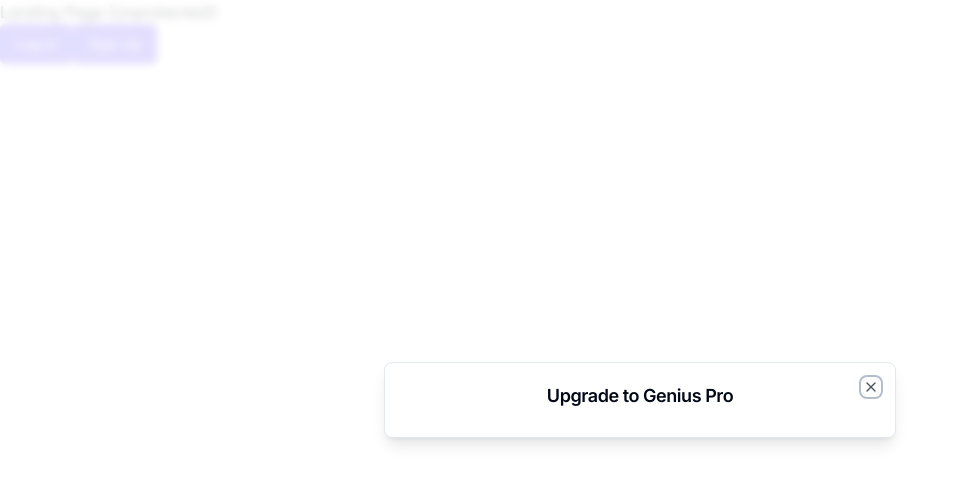
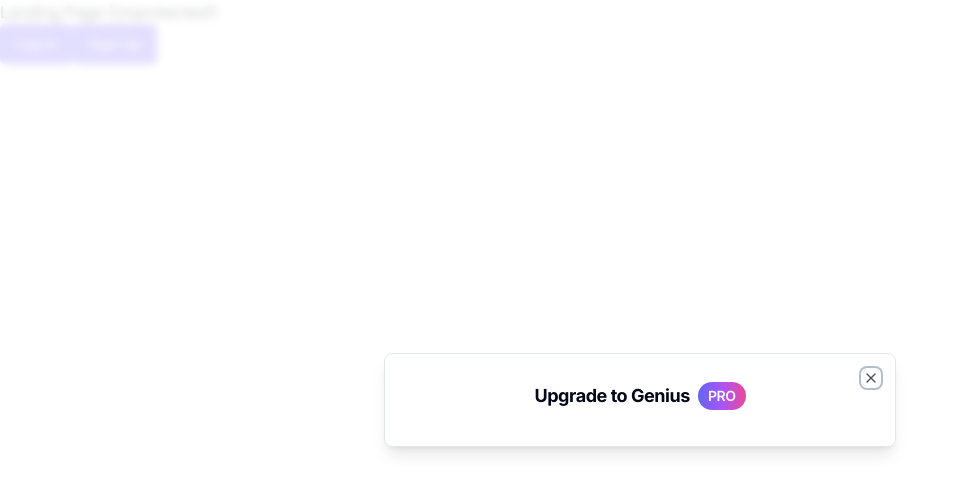
Before and after one commit to Topstar1995/AI-Saas, a Next.js app: page / in a window 1280 px wide. Shown: the top 492 px of the page, without its empty margins (0-959 px from the left). Built offline with nearby package versions, Linux system fonts and the light colour scheme.

Commit message:
added new varient to badge

```diff
--- a/components/pro-modal.tsx
+++ b/components/pro-modal.tsx
@@ -8,6 +8,8 @@ import {
   DialogHeader,
   DialogTitle
 } from "@/components/ui/dialog";
+import { Badge } from "@/components/ui/badge";
+
 import { useProModal } from "@/hooks/use-pro-modal";
 
 export default function PorModal() {
@@ -18,7 +20,12 @@ export default function PorModal() {
       <DialogContent>
         <DialogHeader>
           <DialogTitle className="flex justify-center items-center flex-col gap-y-4 pb-2">
-            Upgrade to Genius Pro
+            <div className="flex items-center gap-x-2 font-bold py-1">
+              Upgrade to Genius
+              <Badge variant="premium" className="uppercase text-sm py-1">
+                pro
+              </Badge>
+            </div>
           </DialogTitle>
         </DialogHeader>
       </DialogContent>
--- a/components/ui/badge.tsx
+++ b/components/ui/badge.tsx
@@ -1,7 +1,7 @@
-import * as React from "react"
-import { cva, type VariantProps } from "class-variance-authority"
+import * as React from "react";
+import { cva, type VariantProps } from "class-variance-authority";
 
-import { cn } from "@/lib/utils"
+import { cn } from "@/lib/utils";
 
 const badgeVariants = cva(
   "inline-flex items-center rounded-full border px-2.5 py-0.5 text-xs font-semibold transition-colors focus:outline-none focus:ring-2 focus:ring-ring focus:ring-offset-2",
@@ -15,13 +15,15 @@ const badgeVariants = cva(
         destructive:
           "border-transparent bg-destructive text-destructive-foreground hover:bg-destructive/80",
         outline: "text-foreground",
-      },
+        premium:
+          "bg-gradient-to-r from-indigo-500 via-purple-500 to-pink-500 text-primary-foreground border-0"
+      }
     },
     defaultVariants: {
-      variant: "default",
-    },
+      variant: "default"
+    }
   }
-)
+);
 
 export interface BadgeProps
   extends React.HTMLAttributes<HTMLDivElement>,
@@ -30,7 +32,7 @@ export interface BadgeProps
 function Badge({ className, variant, ...props }: BadgeProps) {
   return (
     <div className={cn(badgeVariants({ variant }), className)} {...props} />
-  )
+  );
 }
 
-export { Badge, badgeVariants }
+export { Badge, badgeVariants };
```
